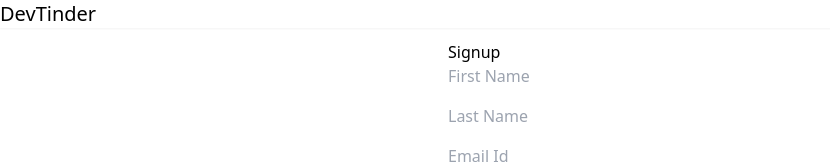
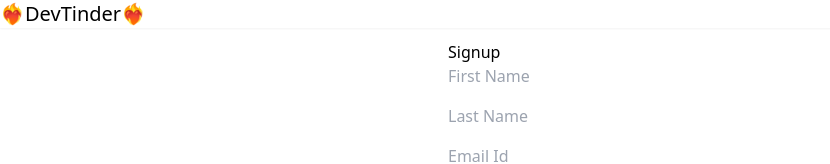
Before and after one commit to ahmadigmaz/devtinder-web, a React (Vite) app: page /signup in a window 1280 px wide. Shown: the top 164 px of the page, without its empty margins (0-830 px from the left). Built offline with nearby package versions, Linux system fonts and the light colour scheme; no server answers.

Commit message:
SignUp API Bug fixes

```diff
--- a/src/Components/NavBar.jsx
+++ b/src/Components/NavBar.jsx
@@ -4,7 +4,6 @@ import { Link, useNavigate } from 'react-router-dom';
 import { BASE_URL } from '../Utils/constants';
 import axios from 'axios';
 import { removeUser } from '../Utils/userSlice';
-import EditProfile from './EditProfile';
 
 const NavBar = () => {
   const user = useSelector((store) => store.user);
@@ -29,7 +28,7 @@ const NavBar = () => {
   return (
     <div className="navbar bg-base-300 shadow-sm">
       <div className="flex-1">
-        <Link to = "/" className="btn btn-ghost text-xl">DevTinder</Link>
+        <Link to = "/" className="btn btn-ghost text-xl">❤️‍🔥DevTinder❤️‍🔥</Link>
       </div>
 
       {firstName && (
--- a/src/Components/Signup.jsx
+++ b/src/Components/Signup.jsx
@@ -2,6 +2,8 @@ import React, { useState } from 'react'
 import { BASE_URL } from '../Utils/constants';
 import axios from 'axios';
 import { useNavigate } from 'react-router-dom';
+import { useDispatch } from 'react-redux';
+import { addUser } from '../Utils/userSlice';
 
 
 const Signup = () => {
@@ -15,6 +17,7 @@ const Signup = () => {
     const [photoUrl, setPhotoUrl] = useState("");
 
     const navigate = useNavigate();
+    const dispatch = useDispatch();
 
     const handlerSignup =  async()=> {
            try{
@@ -28,7 +31,8 @@ const Signup = () => {
                 age,
                 photoUrl
             },{ withCredentials: true })
-            return navigate("/login");
+            dispatch(addUser(res?.data));
+            return navigate("/");
 
            }catch(err){
              console.error(err.message);
```
